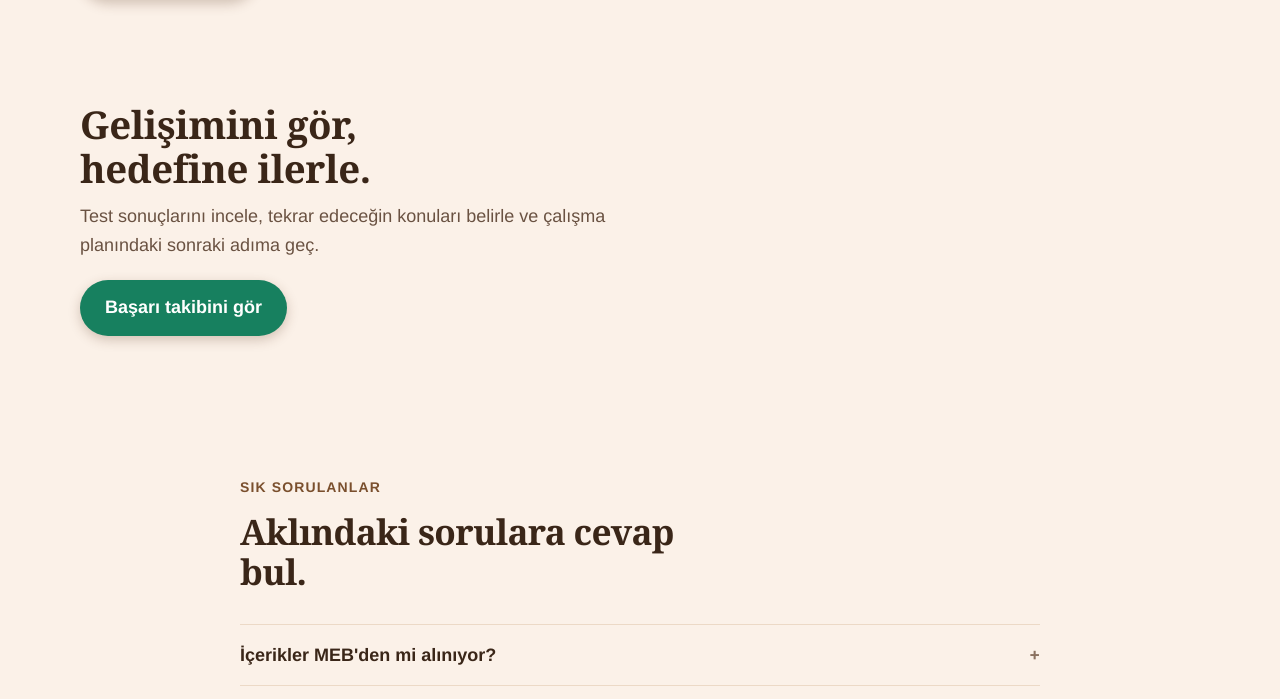
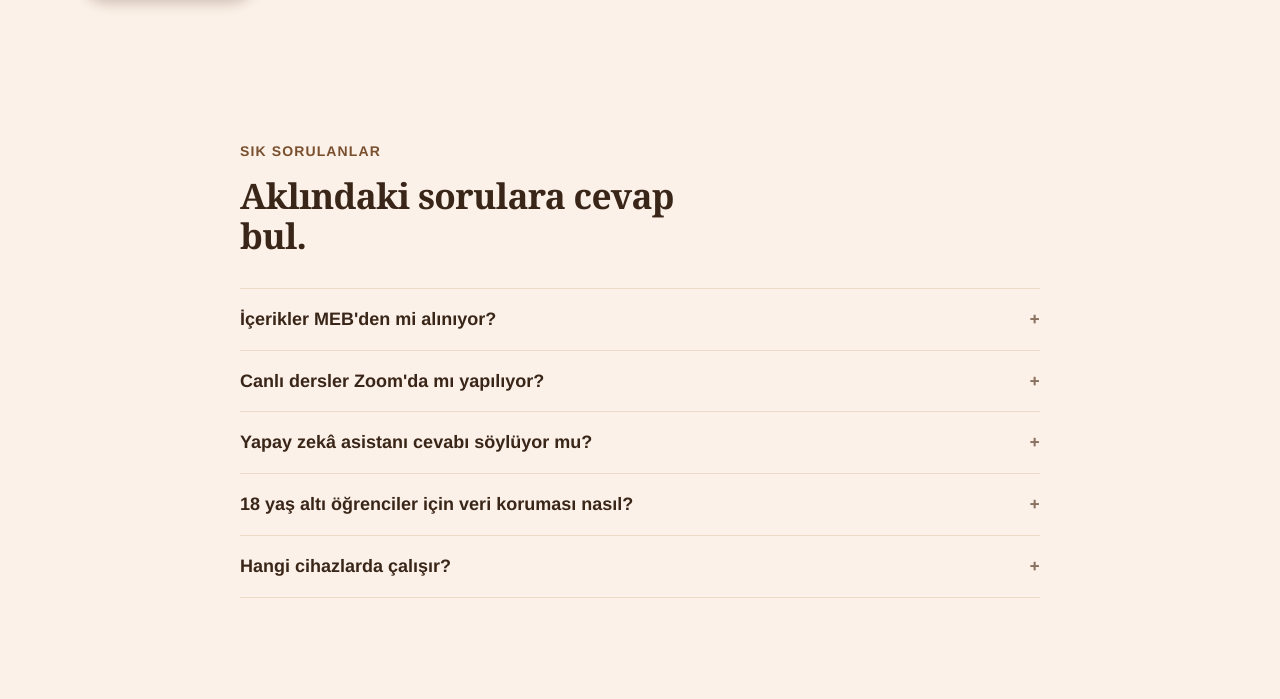
Before and after one commit to isaakbulut-png/zarifcozum, a website: page index.html in a window 1280 px wide. Shown: the part 2759-3458 px from the top of the page. Drawn offline with nearby package versions, Linux system fonts and the light colour scheme; no server answers; a web font is replaced by a local one.

Commit message:
Anasayfadan basari takibi bolumunu kaldir

```diff
--- a/index.html
+++ b/index.html
@@ -331,14 +331,6 @@
         <p><strong>Soru</strong>36'nın asal çarpanlarını bul.</p>
         <p><strong>İpucu</strong>Önce en küçük asal sayıya bölmeyi dene.</p>
       </div>
-    </div>
-  </section>
-
-  <section class="home-section success-section" id="basari-takibi" aria-labelledby="basari-title" data-accent="emerald">
-    <div class="wrap">
-      <h2 id="basari-title">Gelişimini gör, hedefine ilerle.</h2>
-      <p>Test sonuçlarını incele, tekrar edeceğin konuları belirle ve çalışma planındaki sonraki adıma geç.</p>
-      <a class="btn btn-primary btn-lg" href="pages/ilerlemeni-takip-et-tanitim.html">Başarı takibini gör</a>
     </div>
   </section>
 
```
